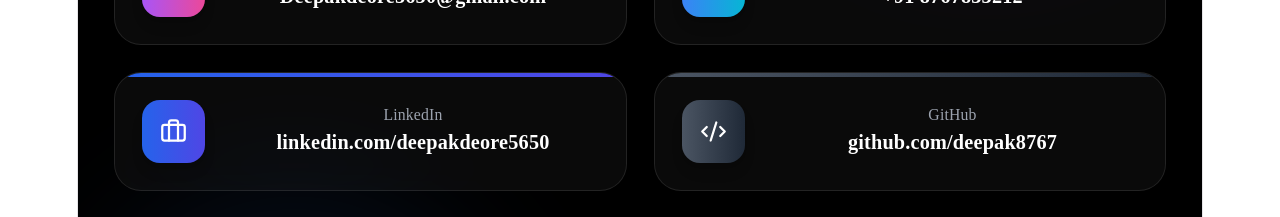
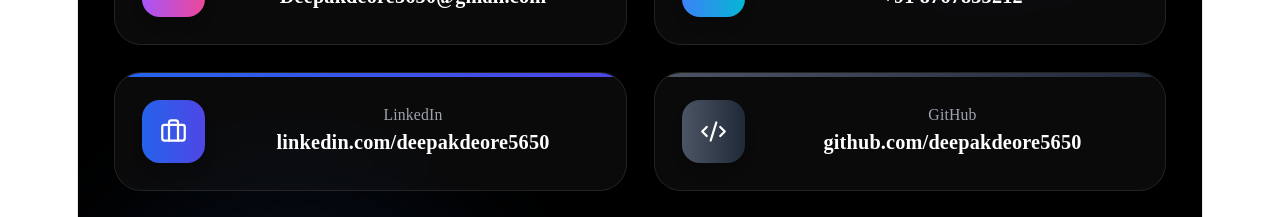
Before and after one commit to Deepak8767/Portfolio, a React app: page / in a window 1280 px wide. Shown: the part 8760-8977 px from the top of the page. Built offline with nearby package versions, Linux system fonts and the light colour scheme; the HTML template or start-up script is replaced by a standard one.

Commit message:
Update Contact.jsx

```diff
--- a/src/components/Contact.jsx
+++ b/src/components/Contact.jsx
@@ -39,7 +39,7 @@
 {
 icon: Code2,
 label: "GitHub",
-value: "github.com/deepak8767",
+value: "github.com/deepakdeore5650",
 link: "https://github.com/deepakdeore5650",
 color: "from-gray-600 to-gray-800",
 },
```
